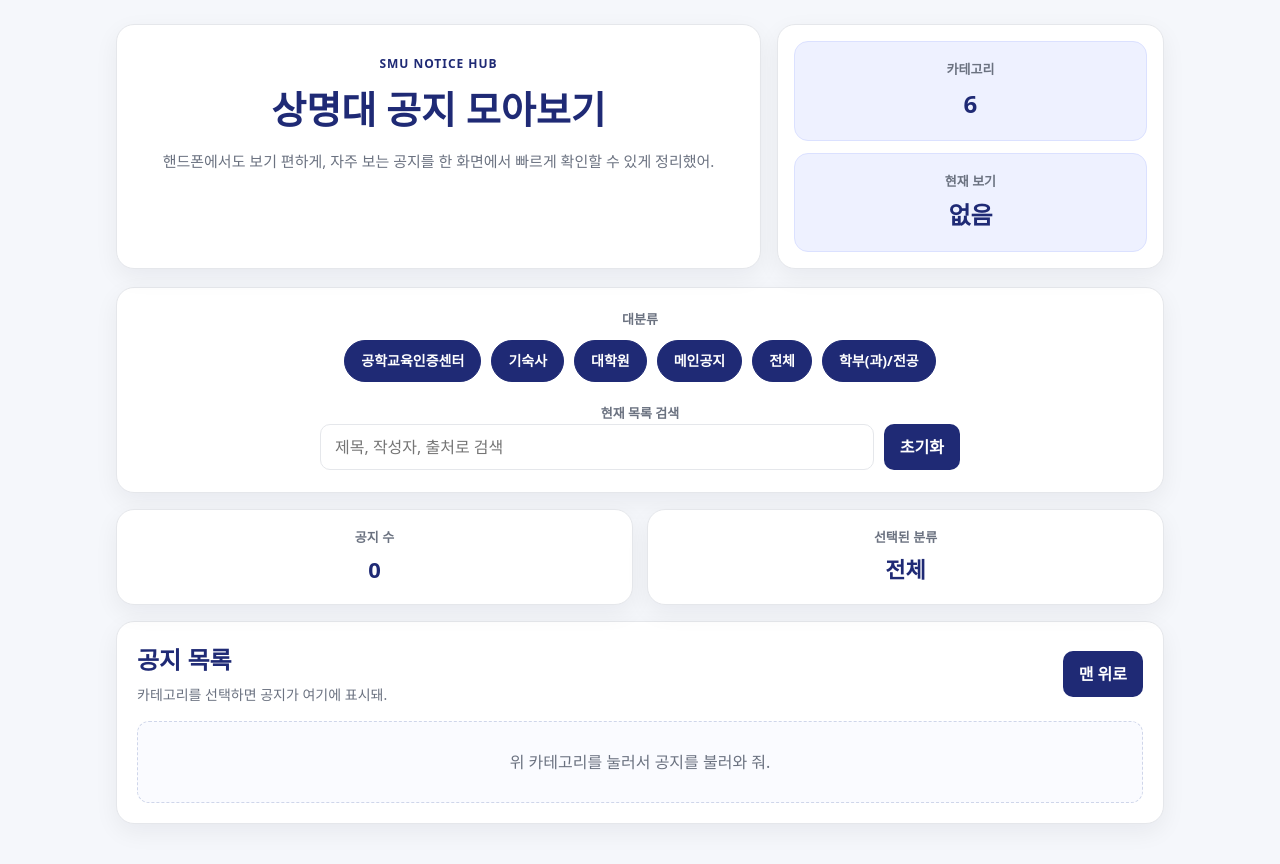
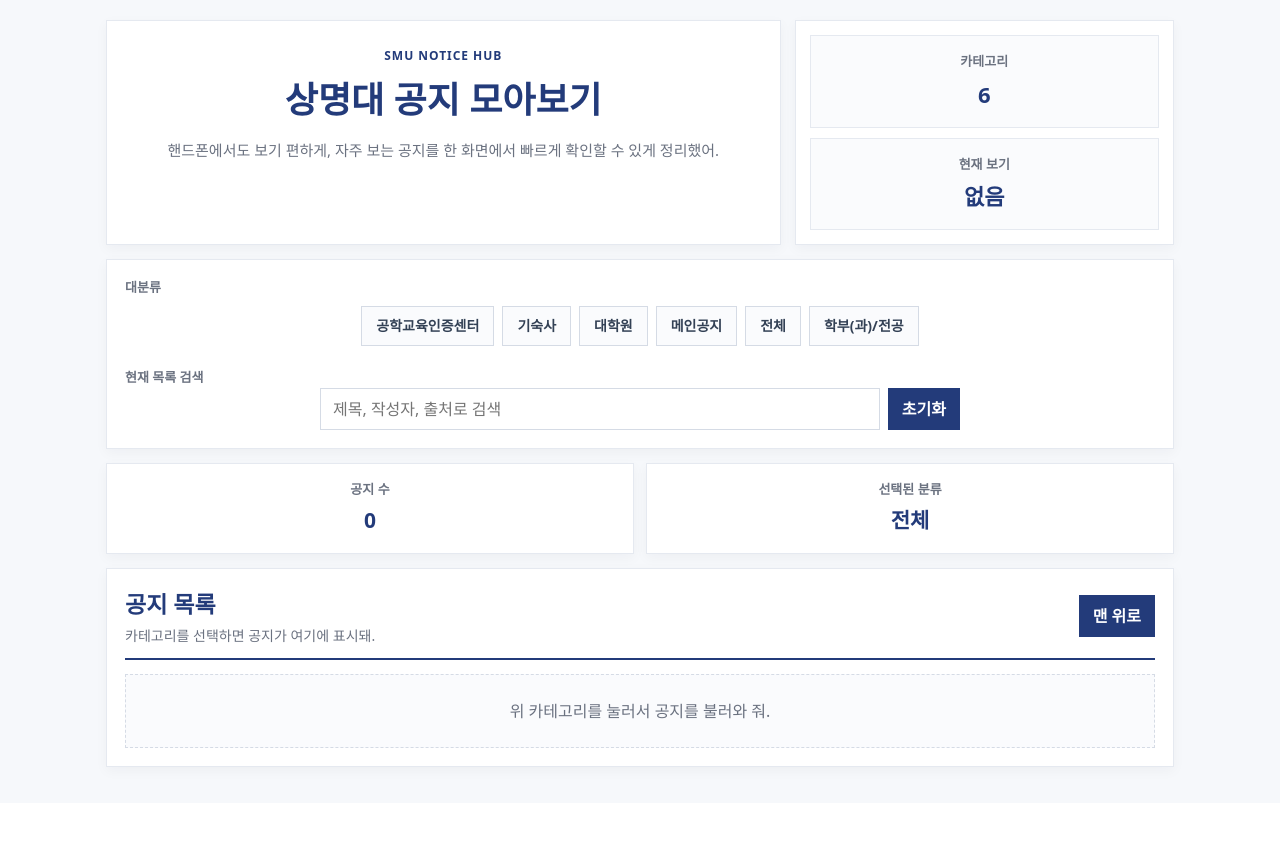
Before and after one commit to usernameisuser11/jotgatdaa.smu, a Flask app: page / in a window 1280 px wide. After the commit the page ends 773 px from the top, so only its background shows below. Run offline with Flask 3, Linux system fonts and the light colour scheme.

Commit message:
Update style.css

```diff
--- a/static/style.css
+++ b/static/style.css
@@ -1,18 +1,17 @@
 :root {
-  --bg: #f5f7fb;
+  --bg: #f6f8fb;
   --white: #ffffff;
-  --navy: #1f2a75;
-  --navy-dark: #17205d;
-  --navy-soft: #eef1ff;
+  --navy: #233b7a;
+  --navy-dark: #1b2f63;
+  --navy-soft: #eef3ff;
+  --gray-50: #fafbfd;
+  --gray-100: #f3f5f8;
+  --gray-200: #e5e9f0;
+  --gray-300: #d5dbe5;
+  --gray-500: #6b7280;
   --text: #1f2937;
-  --muted: #6b7280;
-  --line: #e5e7eb;
-  --chip: #f8fafc;
-  --shadow: 0 8px 24px rgba(15, 23, 42, 0.06);
-  --radius-lg: 18px;
-  --radius-md: 12px;
-  --radius-sm: 8px;
-  --max-width: 1080px;
+  --shadow: 0 4px 12px rgba(15, 23, 42, 0.04);
+  --max-width: 1100px;
 }
 
 * {
@@ -53,15 +52,15 @@
 .app-shell {
   max-width: var(--max-width);
   margin: 0 auto;
-  padding: 24px 16px 40px;
+  padding: 20px 16px 36px;
 }
 
 /* 상단 */
 .hero {
   display: grid;
-  grid-template-columns: 1.5fr 0.9fr;
-  gap: 16px;
-  margin-bottom: 18px;
+  grid-template-columns: 1.6fr 0.9fr;
+  gap: 14px;
+  margin-bottom: 14px;
 }
 
 .hero__text,
@@ -70,13 +69,12 @@
 .summary-card,
 .list-section {
   background: var(--white);
-  border: 1px solid var(--line);
-  border-radius: var(--radius-lg);
+  border: 1px solid var(--gray-200);
   box-shadow: var(--shadow);
 }
 
 .hero__text {
-  padding: 30px 24px;
+  padding: 26px 24px;
   text-align: center;
 }
 
@@ -90,29 +88,28 @@
 
 .hero h1 {
   margin: 0;
-  font-size: clamp(28px, 4vw, 38px);
+  font-size: clamp(28px, 4vw, 36px);
+  font-weight: 800;
   color: var(--navy);
-  font-weight: 800;
 }
 
 .hero__desc {
   margin: 12px auto 0;
-  max-width: 680px;
-  color: var(--muted);
+  max-width: 660px;
+  color: var(--gray-500);
   font-size: 15px;
 }
 
 .hero__stats {
-  padding: 16px;
+  padding: 14px;
   display: grid;
-  gap: 12px;
+  gap: 10px;
 }
 
 .stat-card {
-  background: var(--navy-soft);
-  border: 1px solid #dbe1ff;
-  border-radius: 14px;
-  padding: 18px;
+  border: 1px solid var(--gray-200);
+  background: var(--gray-50);
+  padding: 16px;
   text-align: center;
 }
 
@@ -120,13 +117,13 @@
   display: block;
   margin-bottom: 6px;
   font-size: 13px;
-  color: var(--muted);
+  color: var(--gray-500);
   font-weight: 700;
 }
 
 .stat-card strong {
   display: block;
-  font-size: 24px;
+  font-size: 22px;
   color: var(--navy);
   font-weight: 800;
 }
@@ -134,56 +131,53 @@
 /* 공통 카드 */
 .card {
   background: var(--white);
-  border: 1px solid var(--line);
-  border-radius: var(--radius-lg);
+  border: 1px solid var(--gray-200);
   box-shadow: var(--shadow);
 }
 
 /* 툴바 */
 .toolbar {
-  padding: 22px 18px;
-  margin-bottom: 16px;
-  text-align: center;
+  padding: 18px;
+  margin-bottom: 14px;
 }
 
 .section-label {
-  margin: 0 0 10px;
+  margin: 0 0 8px;
   font-size: 13px;
   font-weight: 800;
-  color: var(--muted);
-  text-align: center;
+  color: var(--gray-500);
+  text-align: left;
 }
 
 .sub-wrap {
-  margin-top: 18px;
+  margin-top: 16px;
 }
 
 .chip-row {
   display: flex;
   flex-wrap: wrap;
-  gap: 10px;
+  gap: 8px;
   justify-content: center;
 }
 
 .chip-row--sub {
-  margin-top: 6px;
+  margin-top: 4px;
 }
 
 .chip {
   display: inline-flex;
   align-items: center;
   justify-content: center;
-  min-height: 42px;
-  padding: 0 16px;
-  border-radius: 999px;
-  border: 1px solid #cfd6ea;
-  background: var(--chip);
-  color: var(--text);
+  min-height: 40px;
+  padding: 0 14px;
+  border: 1px solid var(--gray-300);
+  background: #fff;
+  color: #334155;
   font-size: 14px;
   font-weight: 700;
   cursor: pointer;
-  transition: 0.15s ease;
   white-space: nowrap;
+  transition: background 0.15s ease, color 0.15s ease, border-color 0.15s ease;
 }
 
 .chip:hover {
@@ -193,14 +187,7 @@
 }
 
 .chip--main {
-  background: var(--navy);
-  color: #fff;
-  border-color: var(--navy);
-}
-
-.chip--main:hover {
-  background: var(--navy-dark);
-  color: #fff;
+  background: var(--gray-50);
 }
 
 .chip--sub {
@@ -219,8 +206,7 @@
 
 .search-box {
   display: flex;
-  gap: 10px;
-  justify-content: center;
+  gap: 8px;
   max-width: 640px;
   margin: 0 auto;
 }
@@ -228,24 +214,22 @@
 .search-box input {
   flex: 1;
   min-width: 0;
-  height: 46px;
-  padding: 0 14px;
-  border: 1px solid var(--line);
-  border-radius: 10px;
+  height: 42px;
+  padding: 0 12px;
+  border: 1px solid var(--gray-300);
   background: #fff;
   outline: none;
 }
 
 .search-box input:focus {
-  border-color: #a5b4fc;
-  box-shadow: 0 0 0 4px rgba(99, 102, 241, 0.12);
+  border-color: #9db0e7;
+  box-shadow: 0 0 0 3px rgba(35, 59, 122, 0.08);
 }
 
 .search-box button,
 .ghost-btn {
-  height: 46px;
-  padding: 0 16px;
-  border-radius: 10px;
+  height: 42px;
+  padding: 0 14px;
   background: var(--navy);
   color: #fff;
   font-weight: 700;
@@ -261,12 +245,12 @@
 .summary-row {
   display: grid;
   grid-template-columns: repeat(2, minmax(0, 1fr));
-  gap: 14px;
-  margin-bottom: 16px;
+  gap: 12px;
+  margin-bottom: 14px;
 }
 
 .summary-card {
-  padding: 18px;
+  padding: 16px;
   text-align: center;
 }
 
@@ -274,20 +258,20 @@
   display: block;
   margin-bottom: 6px;
   font-size: 13px;
-  color: var(--muted);
+  color: var(--gray-500);
   font-weight: 700;
 }
 
 .summary-card strong {
   display: block;
-  font-size: 22px;
+  font-size: 21px;
   color: var(--navy);
   font-weight: 800;
 }
 
-/* 목록 */
+/* 목록 영역 */
 .list-section {
-  padding: 20px;
+  padding: 18px;
 }
 
 .list-head {
@@ -295,42 +279,53 @@
   align-items: center;
   justify-content: space-between;
   gap: 12px;
-  margin-bottom: 16px;
+  padding-bottom: 12px;
+  margin-bottom: 14px;
+  border-bottom: 2px solid var(--navy);
 }
 
 .list-head h2 {
-  margin: 0 0 6px;
-  font-size: 24px;
+  margin: 0 0 4px;
+  font-size: 23px;
   color: var(--navy);
 }
 
 .list-head p {
   margin: 0;
-  color: var(--muted);
+  color: var(--gray-500);
   font-size: 14px;
 }
 
 .status-box {
-  padding: 28px 16px;
-  border: 1px dashed #cfd6ea;
-  border-radius: 12px;
-  background: #fafbff;
-  color: var(--muted);
+  padding: 24px 16px;
+  border: 1px dashed var(--gray-300);
+  background: var(--gray-50);
+  color: var(--gray-500);
   text-align: center;
 }
 
 .notice-list {
   display: grid;
-  grid-template-columns: repeat(2, minmax(0, 1fr));
-  gap: 14px;
+  grid-template-columns: 1fr 1fr;
+  gap: 10px;
 }
 
+/* 공지 카드 -> 공지 행 느낌 */
 .notice-card {
   background: #fff;
-  border: 1px solid var(--line);
-  border-radius: 14px;
-  padding: 18px;
-  box-shadow: var(--shadow);
+  border: 1px solid var(--gray-200);
+  padding: 14px 16px;
+  position: relative;
+}
+
+.notice-card::before {
+  content: "";
+  position: absolute;
+  left: 0;
+  top: 0;
+  width: 4px;
+  height: 100%;
+  background: var(--navy);
 }
 
 .notice-card__top {
```
Also changed, not shown: other parts of static/style.css (+24 -32 lines).
